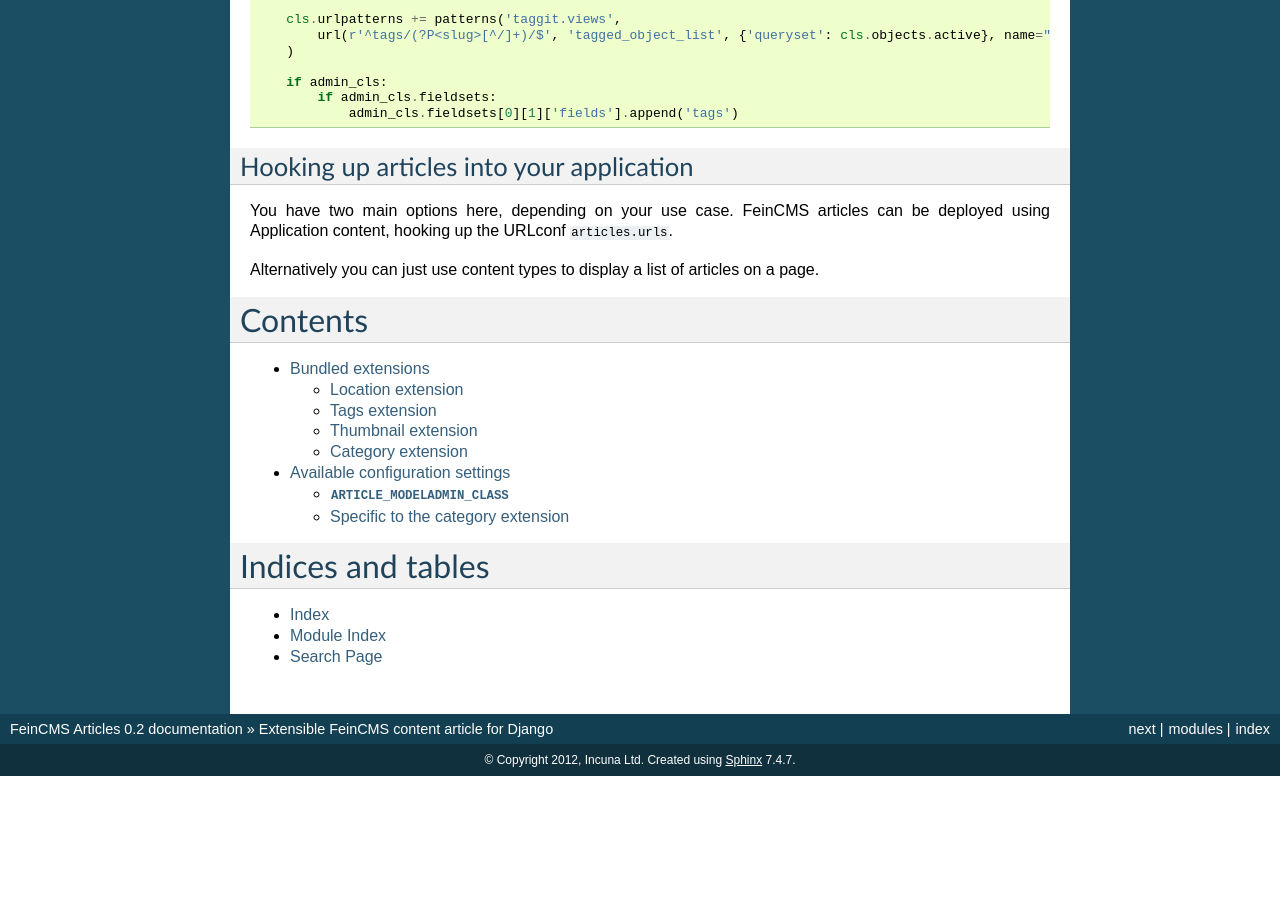
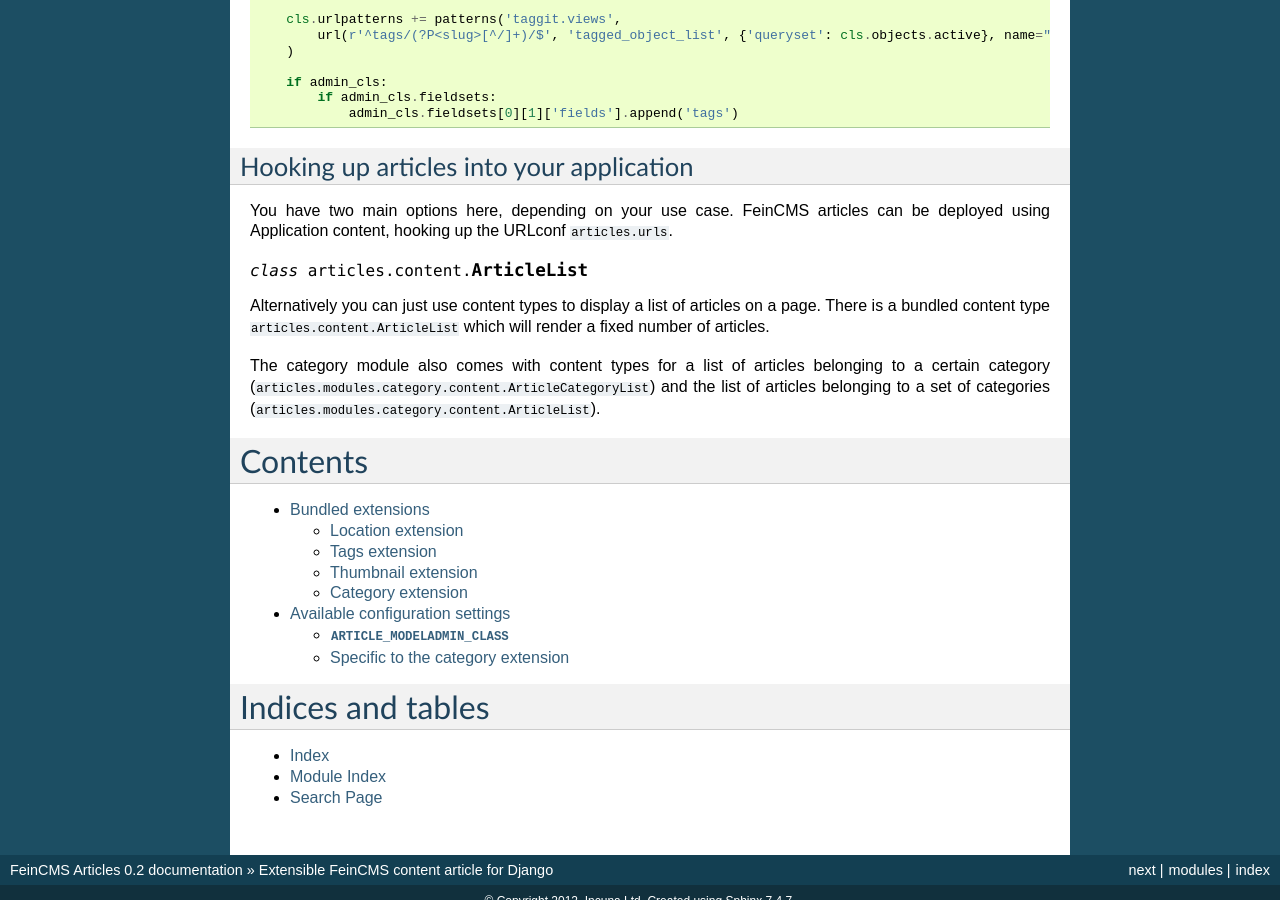
Before and after one commit to incuna/feincms-articles, a Sphinx documentation site: the page built from docs/index.rst, in a window 1280 px wide and 900 px high, scrolled down 1469 px. Built offline with Sphinx 7.4.7, drawn with Linux system fonts in a browser that asks for light colours; before the commit the page ends 2245 px from its top, so only the background shows below that; some of the changed text lies outside the part shown.

Commit message:
Document bundled content types.

```diff
--- a/docs/index.rst
+++ b/docs/index.rst
@@ -109,8 +109,19 @@ You have two main options here, depending on your use case. FeinCMS articles
 can be deployed using :ref:`Application content <feincms:integration>`, hooking
 up the URLconf ``articles.urls``.
 
+.. class:: articles.content.ArticleList
+
 Alternatively you can just use content types to display a list of articles on a
-page.
+page. There is a bundled content type ``articles.content.ArticleList`` which
+will render a fixed number of articles.
+
+.. module:: articles.modules.category.content
+
+The category module also comes with content types for a list of articles
+belonging to a certain category
+(``articles.modules.category.content.ArticleCategoryList``) and the list of
+articles belonging to a set of categories
+(``articles.modules.category.content.ArticleList``).
 
 
 Contents
```
